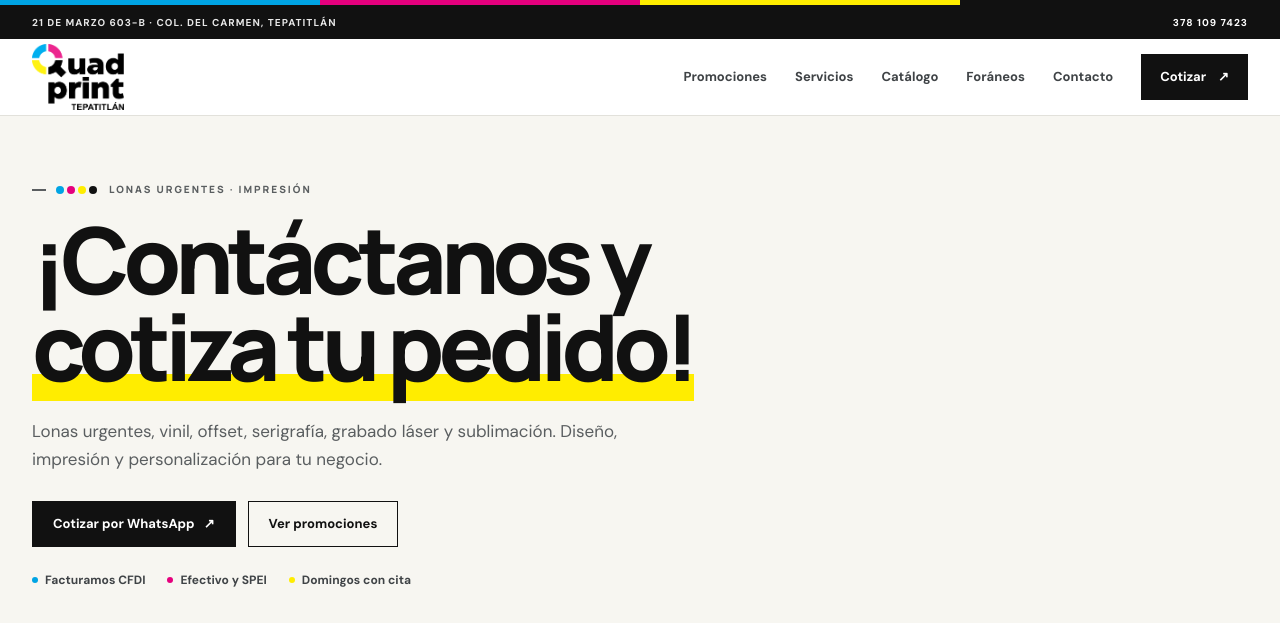
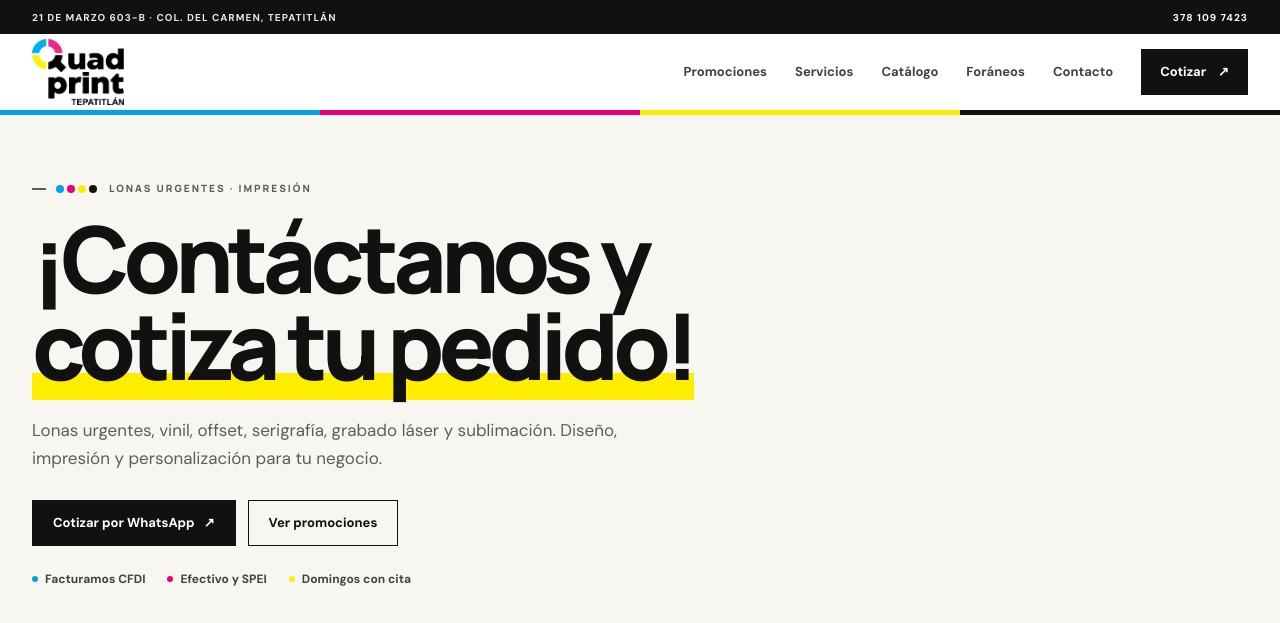
Before and after one commit to impenta-tepa/imprentatepatitlan, a website: page index.html in a window 1280 px wide. Shown: the top 623 px of the page. Drawn offline with Linux system fonts and the light colour scheme.

Commit message:
Barra CMYK: moverla al pie del encabezado como divisoria

```diff
--- a/css/estilos.css
+++ b/css/estilos.css
@@ -194,7 +194,6 @@ p { margin: 0; }
   top: 0;
   z-index: 100;
   background: var(--white);
-  border-bottom: 1px solid var(--line);
 }
 
 .header__inner {
--- a/index.html
+++ b/index.html
@@ -67,8 +67,6 @@
 <body>
   <a class="skip-link" href="#contenido">Saltar al contenido</a>
 
-  <div class="cmyk-strip" aria-hidden="true"><i class="c"></i><i class="m"></i><i class="y"></i><i class="k"></i></div>
-
   <div class="topbar">
     <div class="container topbar__inner">
       <span>21 de Marzo 603-B · Col. Del Carmen, Tepatitlán</span>
@@ -98,6 +96,7 @@
         <a class="btn btn--dark nav__cta" data-wa href="https://wa.me/5213781097423" data-message="Hola, quiero cotizar un proyecto con Quad Print.">Cotizar <span aria-hidden="true">↗</span></a>
       </nav>
     </div>
+    <div class="cmyk-strip" aria-hidden="true"><i class="c"></i><i class="m"></i><i class="y"></i><i class="k"></i></div>
   </header>
 
   <main id="contenido">
```
